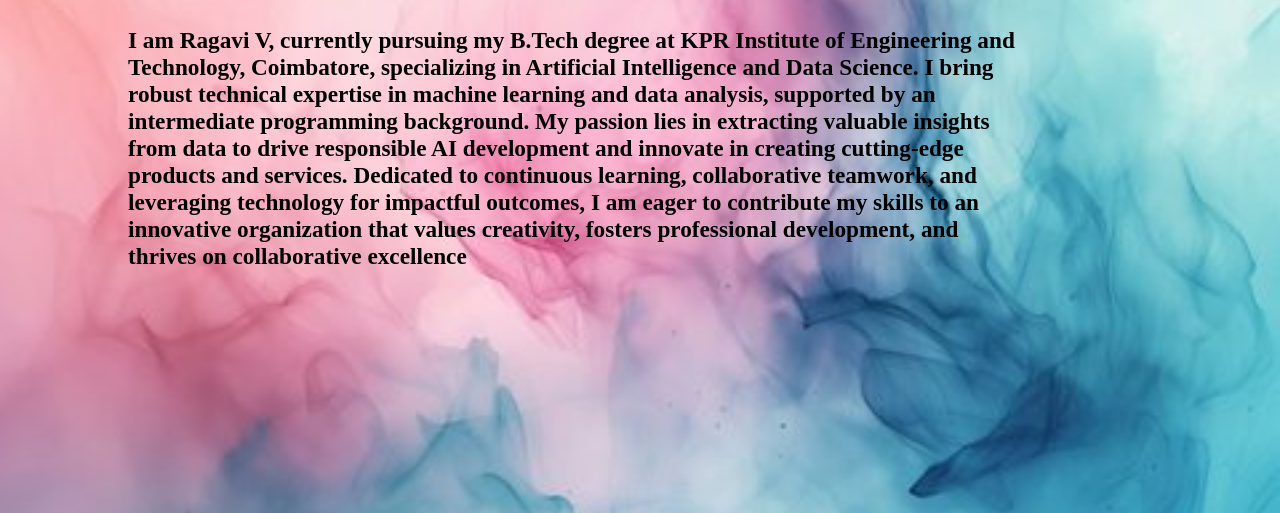
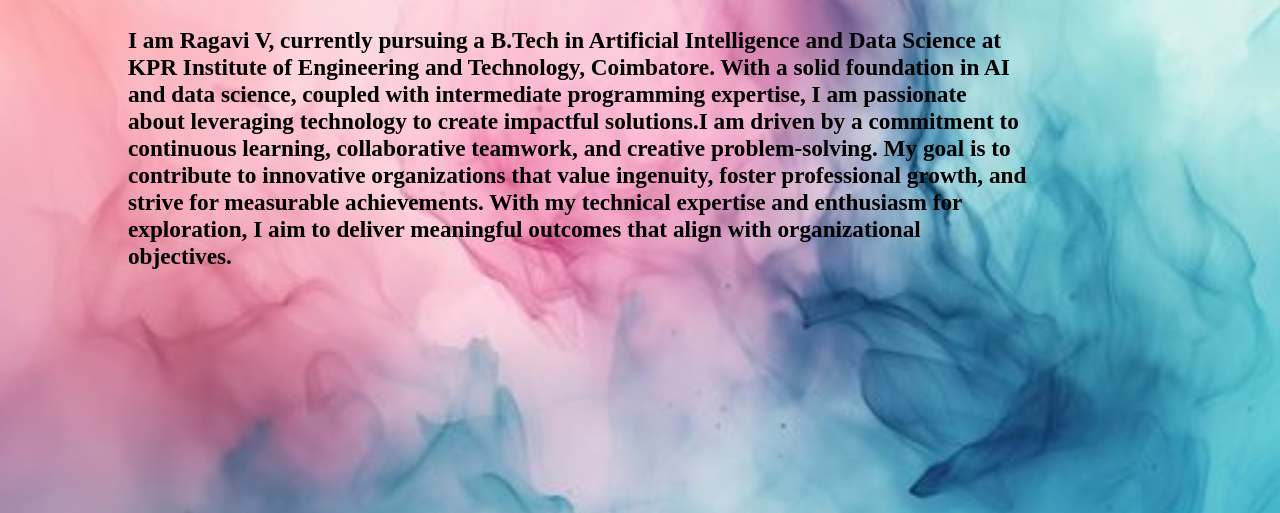
Before and after one commit to ragavi242004/portfolio, a plain HTML site: page ABOUT.html in a window 1280 px wide. Shown: the part 310-823 px from the top of the page. Drawn offline with Linux system fonts and the light colour scheme.

Commit message:
Update ABOUT.html

```diff
--- a/ABOUT.html
+++ b/ABOUT.html
@@ -72,13 +72,7 @@
             <div class="text-container">
                 <div class="text-content">
                     <h1 class="about-text">ABOUT</h1>
-                    <h5>I am Ragavi V, currently pursuing my B.Tech degree at KPR Institute of Engineering and Technology, Coimbatore, specializing in Artificial Intelligence and Data Science. I bring robust technical expertise in
-                        machine learning and data analysis, supported by an intermediate programming background. My passion
-                        lies in extracting valuable insights from data to drive responsible AI development and innovate in creating
-                        cutting-edge products and services. Dedicated to continuous learning, collaborative teamwork, and
-                        leveraging technology for impactful outcomes, I am eager to contribute my skills to an innovative
-                        organization that values creativity, fosters professional development, and thrives on collaborative
-                        excellence</h5>
+                    <h5>I am Ragavi V, currently pursuing a B.Tech in Artificial Intelligence and Data Science at KPR Institute of Engineering and Technology, Coimbatore. With a solid foundation in AI and data science, coupled with intermediate programming expertise, I am passionate about leveraging technology to create impactful solutions.I am driven by a commitment to continuous learning, collaborative teamwork, and creative problem-solving. My goal is to contribute to innovative organizations that value ingenuity, foster professional growth, and strive for measurable achievements. With my technical expertise and enthusiasm for exploration, I aim to deliver meaningful outcomes that align with organizational objectives.</h5>
                 </div>
             </div>
             <div class="photo-container">
```
